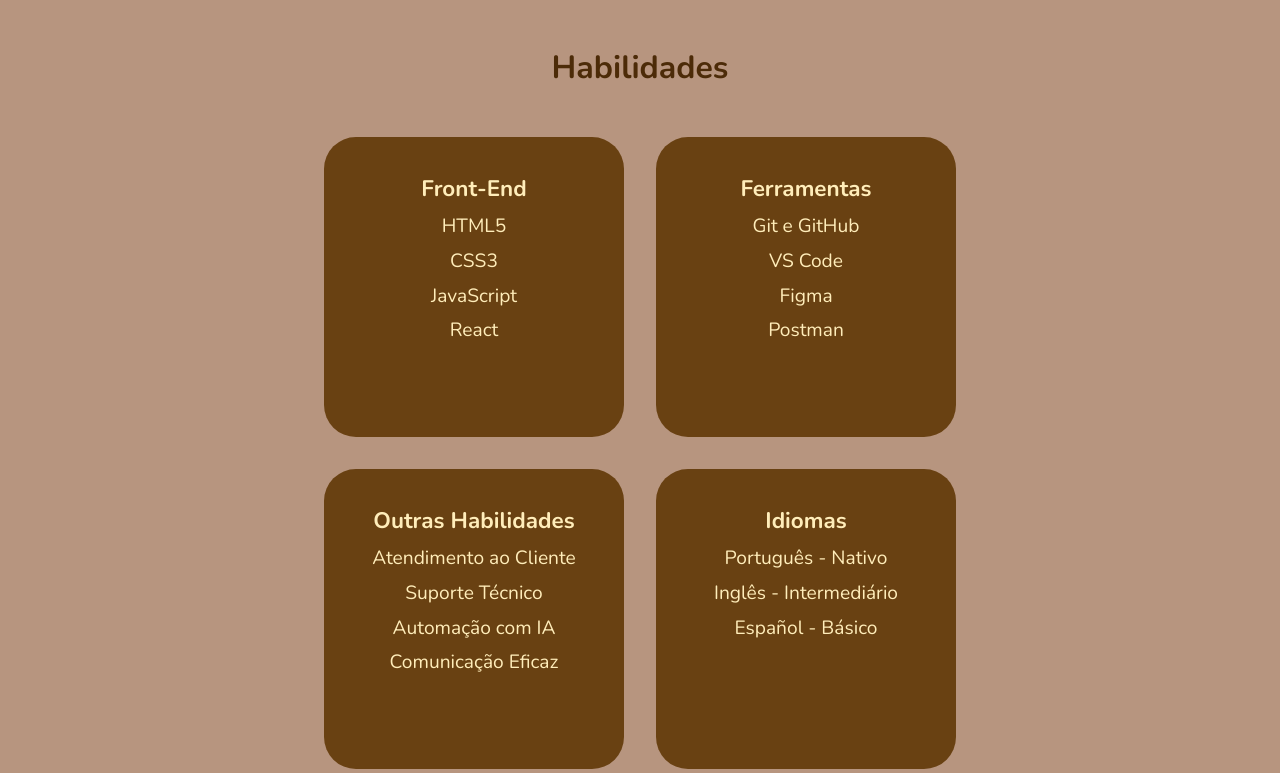
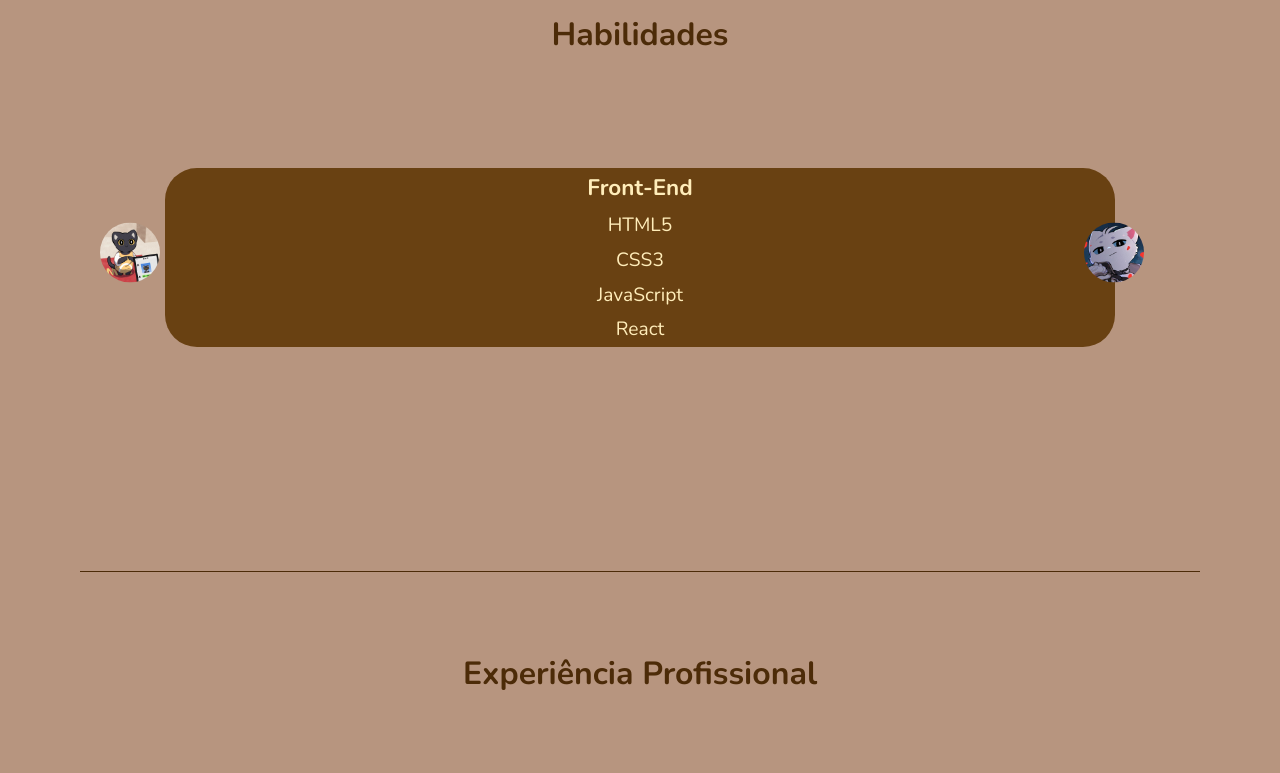
Before and after one commit to JuHyu4/Biblioteca-Portifolio, a plain HTML site: page index.html in a window 1280 px wide. Shown: the part 1180-1953 px from the top of the page. Drawn offline with nearby package versions, Linux system fonts and the light colour scheme.

Commit message:
adicionando slider em habilidades

```diff
--- a/index.html
+++ b/index.html
@@ -4,6 +4,7 @@
 <head>
     <meta charset="UTF-8">
     <meta name="viewport" content="width=0, initial-scale=1.0">
+    <meta name="viewport" content="width=device-width, initial-scale=1.0">
     <title>Biblioteca</title>
     <link rel="stylesheet" href="src/css/reset.css">
     <link rel="stylesheet" href="src/css/base.css">
@@ -65,9 +66,14 @@
         </section>
 
         <section class="container" id="habilidades">
+            <h2 class="titulo-habilidades">Habilidades</h2>
+                <div class="habilidades-wrapper">
+                    <button class="seta left" id="prevSlide">
+                    <img src="src/img/gato 3.jpeg" alt="">
+                </button>
 
-            <div class="habilidades">
-                <h2>Habilidades</h2>
+            <div class="habilidades-slider">
+
                 <div class="habilidade">
                     <h3>Front-End</h3>
                     <ul>
@@ -95,18 +101,15 @@
                         <li>Comunicação Eficaz</li>
                     </ul>
                 </div>
-                <div>
-                    <div class="habilidade">
+                <div class="habilidade">
                         <h3>Idiomas</h3>
                         <ul>
                             <li>Português - Nativo</li>
                             <li>Inglês - Intermediário</li>
                             <li>Español - Básico</li>
                         </ul>
-                    </div>
                 </div>
-                <div>
-                    <div class="habilidade">
+                <div class="habilidade">
                         <h3>Soft Skills</h3>
                         <ul>
                             <li>Trabalho em Equipe</li>
@@ -114,10 +117,8 @@
                             <li>Adaptabilidade</li>
                             <li>Gestão do Tempo</li>
                         </ul>
-                    </div>
                 </div>
-                <div>
-                    <div class="habilidade">
+                <div class="habilidade">
                         <h3>Conhecimentos Adicionais</h3>
                         <ul>
                             <li>Metodologias Ágeis (Scrum)</li>
@@ -125,9 +126,12 @@
                             <li>SEO Básico</li>
                             <li>Segurança da Informação</li>
                         </ul>
-                    </div>
                 </div>
             </div>
+            <button class="seta right" id="nextSlide">
+                    <img src="src/img/gato 4.jpeg" alt="">
+                </button>
+             </div>
         </section>
 
         <section class="container" id="experiencias">
--- a/src/css/reset.css
+++ b/src/css/reset.css
@@ -24,10 +24,6 @@ ul{
     list-style: none;
 }
 
-img{
-    max-width: 100%;
-}
-
 body {
     font-family: 'Nunito', sans-serif;
     box-sizing: border-box;
--- a/src/css/style.css
+++ b/src/css/style.css
@@ -103,11 +103,9 @@ img {
 .container {
     display: flex;
     flex-direction: column;
-    align-items: flex-start;
     gap: 2rem;
     padding: 5rem;
     margin-bottom: 2rem;
-    justify-content: space-between
 }
 
 .container h1{
@@ -125,92 +123,117 @@ img {
     width: 100%;
 }
 
+/* HABILIDADES */
 
 
-.container-items{
-    display: flex;
-    flex-wrap: wrap;
-    align-items: center;
-    justify-content: center;
-    gap: 2rem;
-    width: 100%;
-}
 
-.container .item{
-    background-color: var(--cor-marrom-escura);
-    display: flex;
-    flex-direction: column;
-    align-items: center;
-    padding: 1rem;
-    border-radius: 1rem;
-}
-.container .item:hover{
-    background-color: var(--cor-primaria);
-}
-
-.container .item h1{
-    color: var(--cor-vanilla);
-    font-size: 1.5rem;
-    font-weight: bold;
-    margin-top: 1rem;
-}
-
-.container .item p{
-    color: var(--cor-cream);
-    font-size: 1rem;
-    text-align: center;
-    margin-top: 0.5rem;
-}
-
-.container-items a{
-    text-decoration: none;
-    transition: all 0.3s ease-in-out;
-}
-
-.container-items a:hover{
-    transition: all 0.3s ease-in-out;
-}
-
-.container .habilidades{
-    display: flex;
-    flex-direction: row;
-    flex-wrap: wrap;
-    gap: 2rem;
-    width: 100%;
-    justify-content: center;
-    align-items: center;
-    padding: 5rem;
-    border-top: 1px solid var(--cor-neutra-escura);
-}
-
-.container .habilidades h2{
+.container h2{
     width: 100%;
     text-align: center;
     color: var(--cor-expresso);
     font-size: 2rem;
     font-weight: bold;
-    margin-bottom: 1rem;
+    margin-bottom: 3rem;
 }
 
-.container .habilidades .habilidade{
+.habilidades-wrapper {
+    position: relative;
+    width: 100%;
+    display: flex;
+    justify-content: center;
+    align-items: center;
+}
+
+.container .habilidades-slider .habilidade{
     background-color: var(--cor-marrom-escura);
     color: var(--cor-cream);
-    padding: 2rem;
     border-radius: 1rem;
     font-size: 1.2rem;
     line-height: 1.8;
     text-align: center;
-    min-width: 300px;
-    min-height: 300px;
+    align-items: center;
+    min-width: 950px;
     border-radius: 2rem;
     transition: all 0.3s ease-in-out;
     cursor: pointer;
 }
 
-.container .habilidades .habilidade:hover{
+.container .habilidades-slider .habilidade:hover{
     background-color: var(--cor-mocca);
     transform: translateY(-5px);
 }
+
+
+.habilidades-slider {
+    position: relative;
+    width: 100%;
+    display: flex;
+    align-items: center;
+    justify-content: center;
+    overflow-x: auto;
+    gap: 2rem;
+    padding: 2rem 0;
+}
+
+
+
+
+/* Setas */
+.seta {
+    background: none;
+    border: none;
+    color: var(--cor-expresso);
+    font-size: 2.5rem;
+    cursor: pointer;
+    transition: 0.3s;
+    font-weight: bold;
+}
+
+.seta.left,
+.seta.right {
+    position: absolute;
+    top: 50%;
+    transform: translateY(-50%);
+}
+.seta:hover {
+    color: var(--cor-primaria);
+}
+
+
+.seta.left {
+    position: absolute;
+    left: 20px;
+}
+
+.seta.right {
+    position: absolute;
+    right: 5%;
+}
+
+
+
+.seta img {
+    width: 60px;
+    height: auto;
+    object-fit: cover;
+    border-radius: 3rem;
+    transition: transform 0.3s ease;
+}
+
+.seta img:hover {
+    transform: scale(1.1);
+}
+
+/* Espaçamento do botão */
+.seta {
+    background: none;
+    border: none;
+    cursor: pointer;
+    padding: 0;
+}
+
+
+/* EXPERIENCIAS */
 .container .experiencias{
     display: flex;
     flex-direction: column;
@@ -220,14 +243,7 @@ img {
     border-top: 1px solid var(--cor-expresso);
 
 }
-.container .experiencias h2{
-    width: 100%;
-    text-align: center;
-    color: var(--cor-expresso);
-    font-size: 2rem;
-    font-weight: bold;
-    margin-bottom: 3rem;
-}
+
 .container .experiencias .experiencia{
     background-color: var(--cor-marrom-escura);
     color: var(--cor-cream);
--- a/src/js/script.js
+++ b/src/js/script.js
@@ -14,3 +14,26 @@ menuButton.addEventListener("click", () => {
     menuButton.classList.toggle("active");
     menuNav.classList.toggle("active");
 });
+
+const slides = document.querySelectorAll(".habilidade");
+const prevBtn = document.getElementById("prevSlide");
+const nextBtn = document.getElementById("nextSlide");
+
+let index = 0;
+
+function showSlide(i) {
+    slides.forEach(slide => slide.style.display = "none");
+    slides[i].style.display = "block";
+}
+
+nextBtn.addEventListener("click", () => {
+    index = (index + 1) % slides.length;
+    showSlide(index);
+});
+
+prevBtn.addEventListener("click", () => {
+    index = (index - 1 + slides.length) % slides.length;
+    showSlide(index);
+});
+
+showSlide(index);
```
